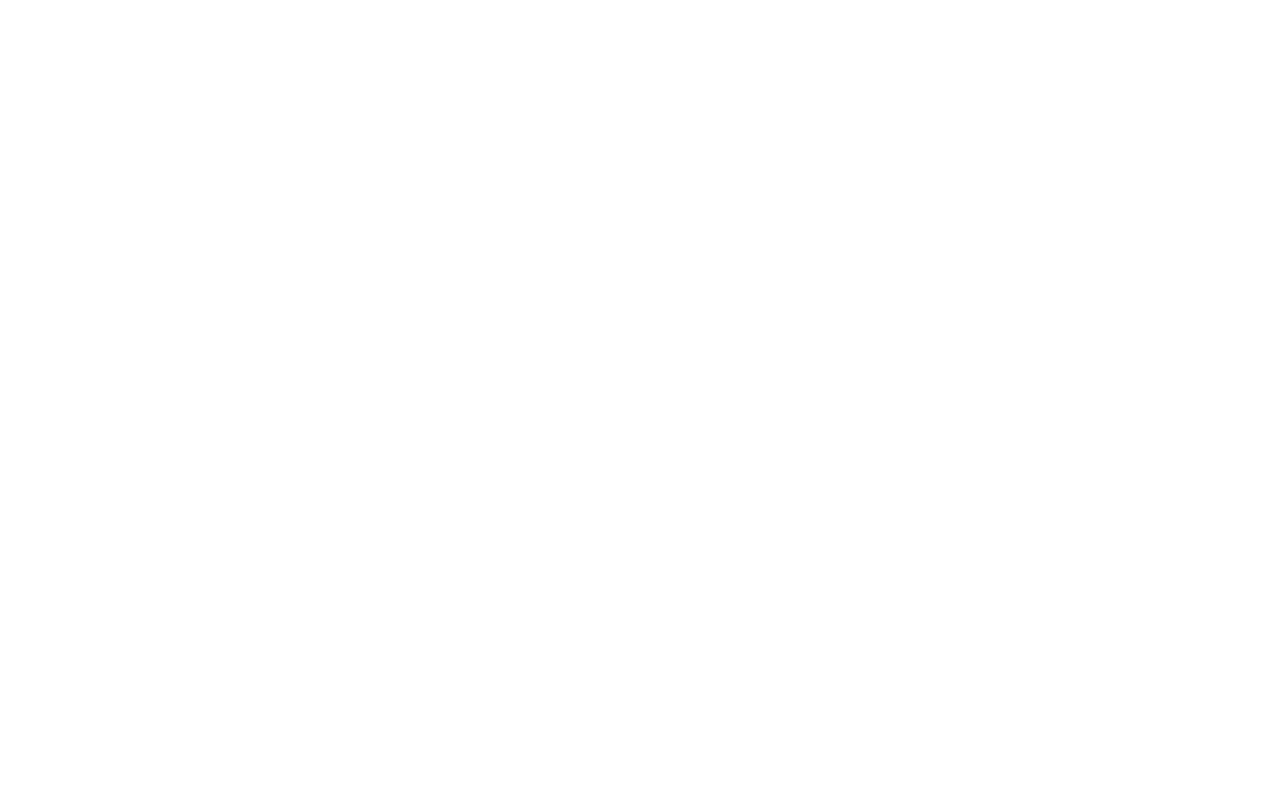
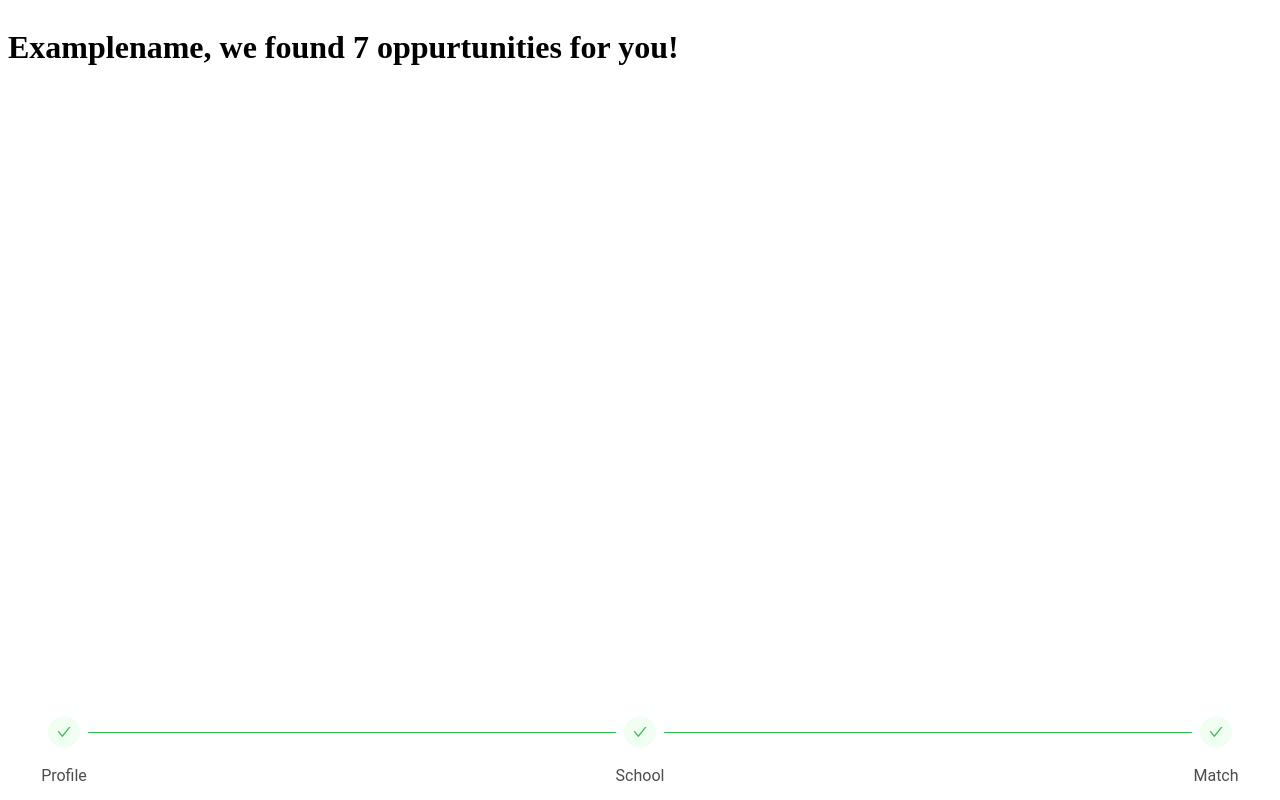
Before and after one commit to bennetthilberg/hso, a React (Vite) app: page /results in a window 1280 px wide. Before the commit this address had no page. Built offline with nearby package versions, Linux system fonts and the light colour scheme.

Commit message:
Start results, console log quizTracker

```diff
--- a/src/App.jsx
+++ b/src/App.jsx
@@ -5,6 +5,7 @@ import Welcome from "./screens/Welcome";
 import './App.scss'
 import Onboarding from "./screens/Onboarding";
 import OnboardingQuiz from "./components/OnboardingQuiz";
+import Results from "./screens/Results";
 
 
 export default function App() {
@@ -17,7 +18,7 @@ export default function App() {
                 <Route path='/theme-preview' element={<ThemePreview/>}/>
                 <Route path='/welcome' element={<Welcome/>}/>
                 <Route path='/onboarding' element={<Onboarding/>}/>
-
+                <Route path ='/results' element={<Results/>}/>
             </Routes>
 
         </BrowserRouter>
--- a/src/App.scss
+++ b/src/App.scss
@@ -283,7 +283,7 @@ body {
 
 }
 #qgrButton{
-    flex: 0.6;
+    flex: 0.75;
     font-size: 25px;
     font-weight: 500;
     display: grid;
@@ -298,7 +298,7 @@ body {
     bottom: 48px;
     display: flex;
     flex-direction: column;
-    gap: 10px;
+    gap: 15px;
     height: 250px;
 }
 .qgrImageHolder{
--- a/src/components/OnboardingQuiz.jsx
+++ b/src/components/OnboardingQuiz.jsx
@@ -92,6 +92,18 @@ export default function OnboardingQuiz({nextStep}) {
         console.log('answer arg is:');
         console.log(answer);
         console.log(`user answered option ${answer} which is '${currentQuestion.options[answer]}'`)
+        setQuizTracker(
+            (old) => {
+                return (
+                    {
+                        ...old,
+                        responses: [...old.responses, currentQuestion.options[answer]]
+                    }
+                )
+            }
+        );
+        console.log('responses is now:');
+        console.log(quizTracker.responses);
         /*setQuizTracker(oldQuizTracker => {
             return {
                 ...oldQuizTracker,
--- a/src/components/QuizDone.jsx
+++ b/src/components/QuizDone.jsx
@@ -4,10 +4,14 @@ import { motion } from "framer-motion";
 import { slideInBouncy, slideOutBouncy } from "../transitions";
 import { useAtom } from "jotai";
 import { onboardingUserAtom } from "../globalAtoms";
+import { useNavigate } from "react-router-dom";
 
 export default function QuizDone({ nextStep }) {
+    const navigate = useNavigate();
     useEffect(() => {
-        setTimeout(() => { nextStep() }, 3000);
+        setTimeout(() => {
+            navigate('/results');
+         }, 3000);
     }, [])
     return (
         <motion.div
@@ -19,6 +23,7 @@ export default function QuizDone({ nextStep }) {
             <LoadingScreen />
         </motion.div>
     );
+
 }
 function LoadingScreen() {
     return (
--- a/src/globalAtoms.js
+++ b/src/globalAtoms.js
@@ -3,4 +3,5 @@ import {atom} from 'jotai';
 export const onboardingUserAtom = atom({});
 export const quizTrackerAtom = atom({
     globalCurrentQuestion: 0,
+    responses: []
 });
--- a/src/screens/Onboarding.jsx
+++ b/src/screens/Onboarding.jsx
@@ -14,6 +14,26 @@ import QuizDone from "../components/QuizDone";
 
 export default function Onboarding() {
     const [currentStep, setCurrentStep] = useState(0);
+    const stepsForAntd = useMemo(() => {
+        if(currentStep == 0){
+            return 0;
+        }
+        else if(currentStep == 1){
+            return 1;
+        }
+        else if(currentStep == 2){
+            return 2;
+        }
+        else if(currentStep == 3){
+            return 2;
+        }
+        else if(currentStep == 4){
+            return 2;
+        }
+        else{
+            return currentStep;
+        }
+    }, [currentStep]);
 
     function nextStep() {
         setCurrentStep(currentStep + 1);
@@ -37,8 +57,8 @@ export default function Onboarding() {
                     labelPlacement="vertical"
                     direction="horizontal"
                     responsive={false}
-                    step={currentStep}
-                    current={currentStep}
+                    step={stepsForAntd}
+                    current={stepsForAntd}
                     items={[
                         {
                             title: 'Profile',
--- /dev/null
+++ b/src/screens/Results.jsx
@@ -0,0 +1,48 @@
+import React, { useState, useEffect } from "react";
+import { Steps } from "antd";
+import { motion } from "framer-motion";
+import '../secondarystyles/Results.scss';
+import { onboardingUserAtom } from "../globalAtoms";
+import { useAtom } from "jotai";
+import { slideInBouncy } from "../transitions";
+
+export default function Results() {
+    const [onboardingUser, setOnboardingUser] = useAtom(onboardingUserAtom);
+    // this useEffect is just for testing purposes
+    useEffect(() => {
+        if (!onboardingUser.firstName) {
+            setOnboardingUser({ firstName: 'Examplename' });
+        }
+    }, [])
+    return (
+        <motion.div
+            className="resultsPage"
+            animate="animate"
+            initial="initial"
+            exit="exit"
+            variants={slideInBouncy}
+        >
+            <div className="resultsDisplay">
+                <h1>{onboardingUser.firstName}, we found 7 oppurtunities for you!</h1>
+            </div>
+            <Steps
+                labelPlacement="vertical"
+                direction="horizontal"
+                responsive={false}
+                step={4}
+                current={4}
+                items={[
+                    {
+                        title: 'Profile',
+                    },
+                    {
+                        title: 'School',
+                    },
+                    {
+                        title: 'Match',
+                    }
+                ]}
+            ></Steps>
+        </motion.div>
+    );
+}
--- a/src/secondarystyles/OnboardingQuiz.scss
+++ b/src/secondarystyles/OnboardingQuiz.scss
@@ -57,6 +57,9 @@ $themeGreenPrimary: #2BBF4E;
     max-height: 75px;
     margin-left: 16px;
 }
+.answerMenu {
+    max-height: 370px;
+}
 /* ??? */
 #onboardingQuizComp {
     position: relative;
--- /dev/null
+++ b/src/secondarystyles/Results.scss
@@ -0,0 +1,6 @@
+.resultsPage{
+    height: 100%;
+    width: 100%;
+    display: grid;
+    grid-template-rows: 1fr 76px;
+}
```
